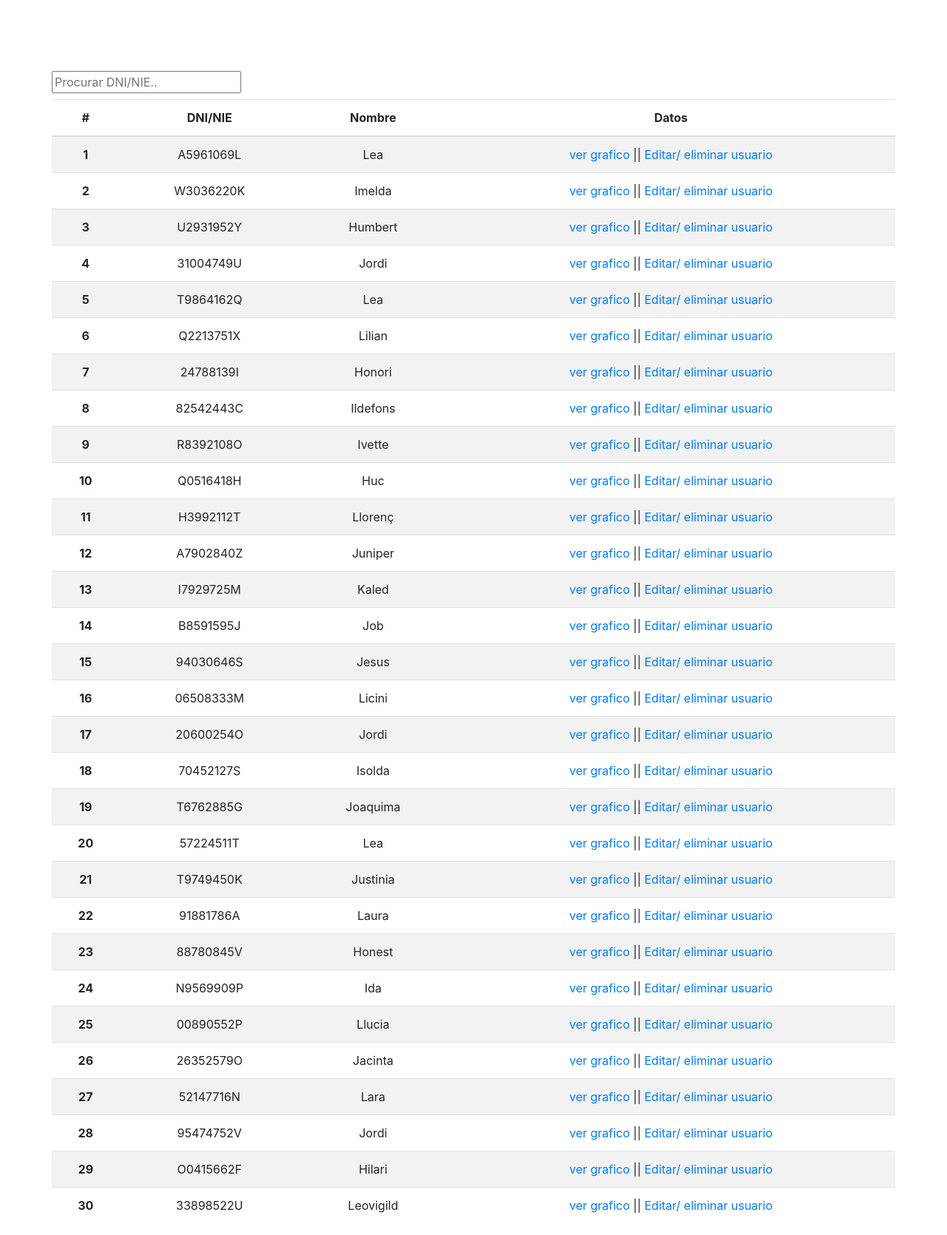
After one commit to fullonic/contador, a Flask app: page /users_list in a window 1280 px wide. The commit adds this page. Shown: the whole page at 74% size. Run offline with Flask 2, Linux system fonts and the light colour scheme; parts of the project's set-up code (start-up, migrations or seed data) failed here and were passed over; some libraries are stand-ins or nearby versions.

Commit message:
Add user list front end

```diff
--- a/ui/app.py
+++ b/ui/app.py
@@ -10,12 +10,12 @@ from apscheduler.jobstores.base import ConflictingIdError
 
 from multiprocessing.pool import ThreadPool
 
-from flask import Flask, render_template, url_for, redirect, request
+from flask import Flask, render_template, url_for, redirect, request, jsonify
 from flask_sqlalchemy import SQLAlchemy  # type: ignore
 
 from scrapper import run
 
-# from ui.models import crud
+
 
 app = Flask(__name__)
 app.config["SQLALCHEMY_DATABASE_URI"] = "sqlite:///test.db"
@@ -50,14 +50,22 @@ def sched_task(pool, save=False):
     # TODO: Add results to database
 
 
+#########################
+# Views endpoints
+#########################
+
+
 @app.route("/")
 def home():
+    # TODO: add flash msg to base template
     return render_template("home.html")
 
 
-#########################
-# Users
-#########################
+@app.route("/users_list")
+def users_list():
+    return render_template("users_list.html")
+
+
 @app.route("/add_user", methods=["GET", "POST"])
 def add_user():
     if request.method == "POST":
@@ -70,8 +78,15 @@ def add_user():
 
 
 #########################
-# Consults controller
+# API Endpoints
 #########################
+
+@app.route("/get_all_users", methods=["GET"])
+def get_all_users():
+    return User.json()
+
+
+# Activate reading script
 @app.route("/read")
 def read():
     """Start the process of readings."""
@@ -95,7 +110,7 @@ def stop_read():
     return redirect(url_for("home"))
 
 
-# from ui.models import User, Read, add_user  # noqa
 db.create_all()
+from ui.models import User  # noqa
 if __name__ == "__main__":
     app.run(debug=True)
--- a/ui/templates/_users.html
+++ /dev/null
@@ -1 +0,0 @@
-{% extends "base.html" %}
--- a/ui/templates/home.html
+++ b/ui/templates/home.html
@@ -30,7 +30,7 @@
                     <div class="card">
                         <div class="card-body text-center">
                             <a class="btn btn-primary" href="{{url_for('add_user')}}">Add user</a>
-                            <a class="btn btn-primary" href="{{url_for('add_user')}}">User list</a>
+                            <a class="btn btn-primary" href="{{url_for('users_list')}}">User list</a>
 
                         </div>
                     </div>
--- /dev/null
+++ b/ui/templates/users_list.html
@@ -0,0 +1,185 @@
+{% extends "base.html" %}
+
+{% block body %}
+<div class="container">
+    <div class="row mt-5 mb-5 graphic"></div>
+    <div class="row">
+        <input class="mb-2" type="text" id="filterList" onkeyup="searchFilter()" placeholder="Procurar DNI/NIE..">
+        <table class="table table-striped text-center" id="usersList">
+            <thead>
+                <tr>
+                    <th scope="col">#</th>
+                    <th scope="col">DNI/NIE</th>
+                    <th scope="col">Nombre</th>
+                    <th scope="col">Datos</th>
+                </tr>
+            </thead>
+            <tbody id="tableBody">
+
+            </tbody>
+        </table>
+    </div>
+</div>
+<script>
+    let users = {
+        "users": [
+            {
+                "dni": "A5961069L",
+                "name": "Lea"
+            },
+            {
+                "dni": "W3036220K",
+                "name": "Imelda"
+            },
+            {
+                "dni": "U2931952Y",
+                "name": "Humbert"
+            },
+            {
+                "dni": "31004749U",
+                "name": "Jordi"
+            },
+            {
+                "dni": "T9864162Q",
+                "name": "Lea"
+            },
+            {
+                "dni": "Q2213751X",
+                "name": "Lilian"
+            },
+            {
+                "dni": "24788139I",
+                "name": "Honori"
+            },
+            {
+                "dni": "82542443C",
+                "name": "Ildefons"
+            },
+            {
+                "dni": "R8392108O",
+                "name": "Ivette"
+            },
+            {
+                "dni": "Q0516418H",
+                "name": "Huc"
+            },
+            {
+                "dni": "H3992112T",
+                "name": "Lloren\u00e7"
+            },
+            {
+                "dni": "A7902840Z",
+                "name": "Juniper"
+            },
+            {
+                "dni": "I7929725M",
+                "name": "Kaled"
+            },
+            {
+                "dni": "B8591595J",
+                "name": "Job"
+            },
+            {
+                "dni": "94030646S",
+                "name": "Jesus"
+            },
+            {
+                "dni": "06508333M",
+                "name": "Licini"
+            },
+            {
+                "dni": "20600254O",
+                "name": "Jordi"
+            },
+            {
+                "dni": "70452127S",
+                "name": "Isolda"
+            },
+            {
+                "dni": "T6762885G",
+                "name": "Joaquima"
+            },
+            {
+                "dni": "57224511T",
+                "name": "Lea"
+            },
+            {
+                "dni": "T9749450K",
+                "name": "Justinia"
+            },
+            {
+                "dni": "91881786A",
+                "name": "Laura"
+            },
+            {
+                "dni": "88780845V",
+                "name": "Honest"
+            },
+            {
+                "dni": "N9569909P",
+                "name": "Ida"
+            },
+            {
+                "dni": "00890552P",
+                "name": "Llucia"
+            },
+            {
+                "dni": "26352579O",
+                "name": "Jacinta"
+            },
+            {
+                "dni": "52147716N",
+                "name": "Lara"
+            },
+            {
+                "dni": "95474752V",
+                "name": "Jordi"
+            },
+            {
+                "dni": "O0415662F",
+                "name": "Hilari"
+            },
+            {
+                "dni": "33898522U",
+                "name": "Leovigild"
+            }
+        ]
+    }
+    var body = "";
+    users["users"].forEach(addRow)
+    function addRow(user, index) {
+        var template = `<tr>
+            <th scope="row">${index + 1}</th>
+            <td name="user">${user.dni}</td>
+            <td>${user.name}</td>
+            <td><a href="#">ver grafico</a> || <a href="#">Editar/ eliminar usuario</a></td>
+        </tr>`
+        body += template
+        document.getElementById("tableBody").innerHTML = body;
+        tableBody.innerHTML = body;
+
+
+    }
+
+    function searchFilter() {
+        var input, filter, tableBody, th, td, i, txtValue;
+        input = document.getElementById('filterList');
+        filter = input.value.toUpperCase();
+        tableBody = document.getElementById("tableBody");
+        tr = tableBody.getElementsByTagName("tr");
+
+        for (i = 0; i < tr.length; i++) {
+            td = tr[i].getElementsByTagName("td")[0];
+            if (td) {
+                txtValue = td.textContent || td.innerText;
+                if (txtValue.toUpperCase().indexOf(filter) > -1) {
+                    tr[i].style.display = "";
+                } else {
+                    tr[i].style.display = "none";
+                }
+            }
+        }
+
+    }
+</script>
+{% endblock %}
```
Also changed, not shown: ui/models.py (+8 -0 lines), ui/tests.py (+7 -2 lines).
